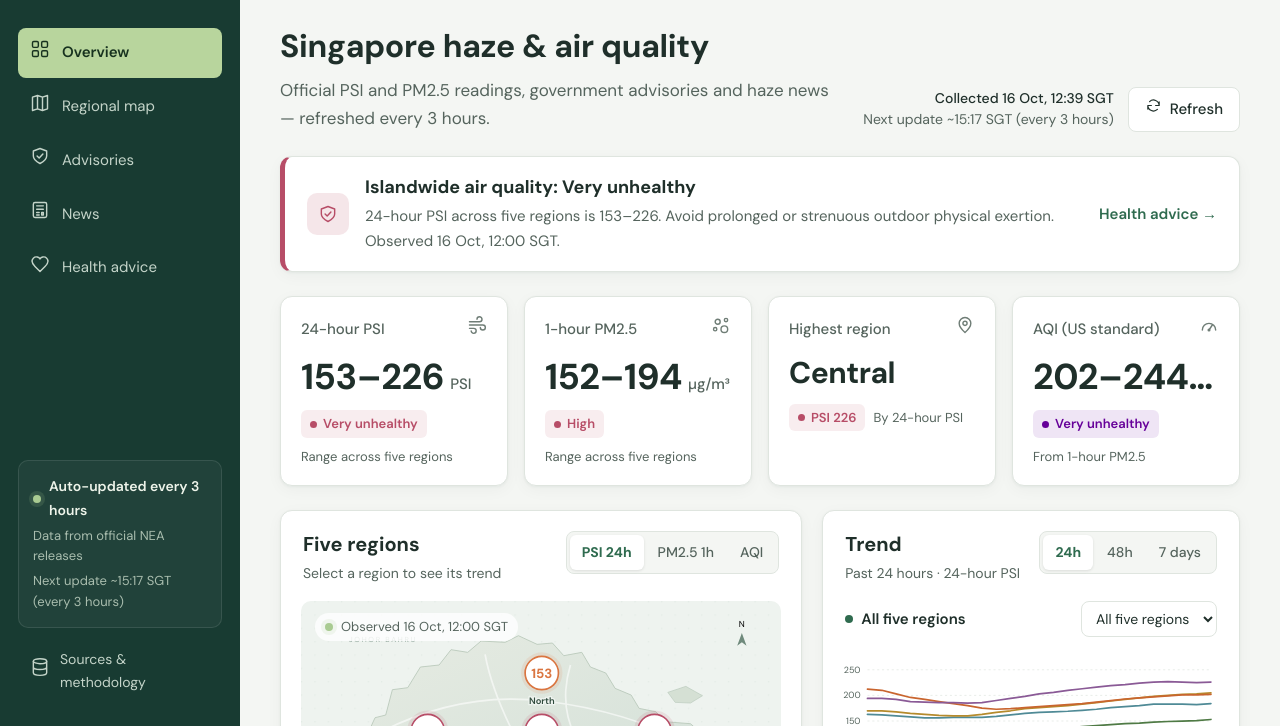
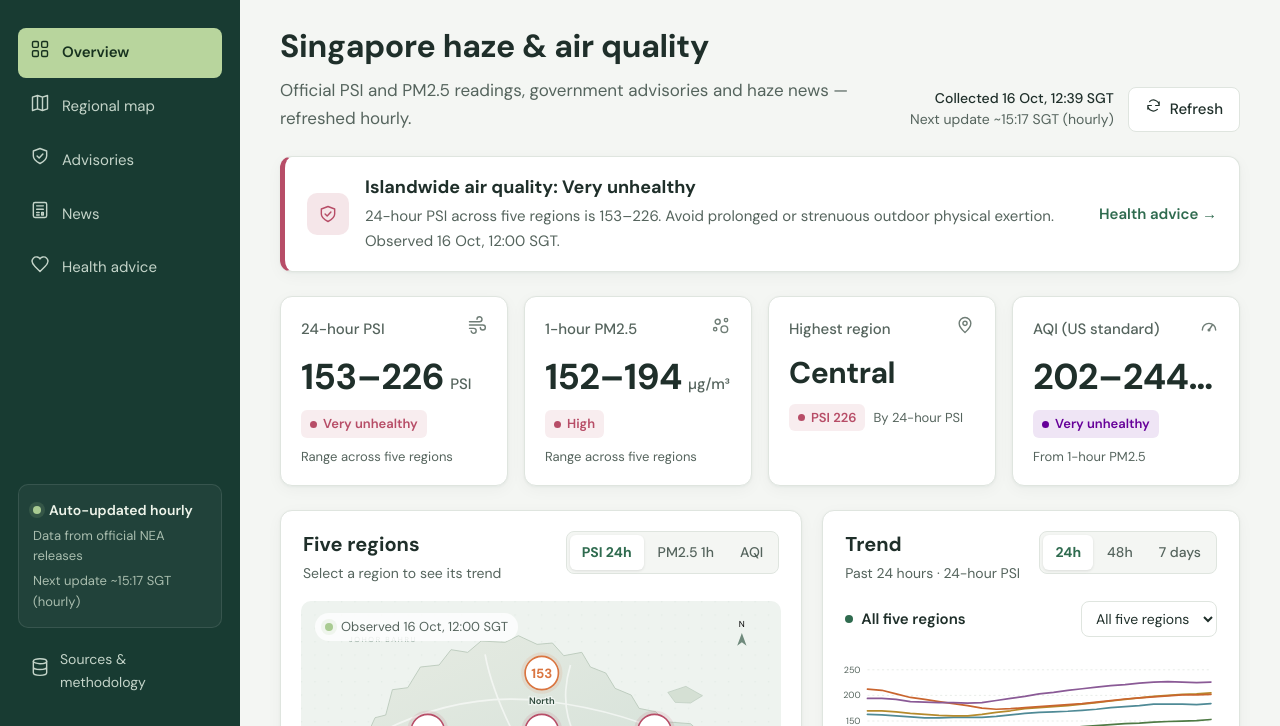
Before and after one commit to SMU-DIGA/singaporehaze2026, a website with bundled scripts: page public/index.html in a window 1280 px wide. Shown: the part 74-800 px from the top of the page. Built offline with nearby package versions, Linux system fonts and the light colour scheme.

Commit message:
feat: refresh haze data hourly instead of every 3 hours
GitHub scheduled workflows are best-effort and can be delayed or dropped;
with a 3-hour cadence a single missed run left the site 6 hours stale.
NEA publishes PSI/PM2.5 hourly, so collect hourly at :17.

Co-Authored-By: Claude Opus 5.5 <noreply@anthropic.com>

```diff
--- a/public/app.js
+++ b/public/app.js
@@ -4,7 +4,7 @@ const $ = s => document.querySelector(s);
 const $$ = s => [...document.querySelectorAll(s)];
 const state = { data: null, metric: 'psi', period: 24, region: 'all', filter: 'all', query: '', limit: 6 };
 const seriesColors = { north: '#4f7a45', south: '#4f8a96', east: '#b58b2d', west: '#c9652f', central: '#8a5a96' };
-// The scheduled GitHub Action commits fresh snapshots here every 3 hours. Reading it directly
+// The scheduled GitHub Action commits fresh snapshots here every hour. Reading it directly
 // means the static site shows new data even before GitHub Pages finishes redeploying.
 const REPO_DATA = 'https://raw.githubusercontent.com/SMU-DIGA/singaporehaze2026/main/public/data/latest.json';
 const icons = {
@@ -213,7 +213,7 @@ $('#load-more').addEventListener('click', () => { state.limit += 6; renderNews()
 $('#audience').addEventListener('change', renderAdvice);
 const observer = new IntersectionObserver(entries => { for (const entry of entries) if (entry.isIntersecting) $$('nav a').forEach(a => a.classList.toggle('active', a.hash === `#${entry.target.id}`)); }, { rootMargin: '-10% 0px -65% 0px' });
 $$('#overview,#distribution,#advisories,#news,#guide').forEach(el => observer.observe(el));
-// New snapshots land every 3 hours; check every 15 minutes while the tab is visible, and on return.
+// New snapshots land every hour; check every 15 minutes while the tab is visible, and on return.
 setInterval(() => { if (document.visibilityState === 'visible') load(); }, 15 * 60 * 1000);
 document.addEventListener('visibilitychange', () => { if (document.visibilityState === 'visible' && state.data?.nextUpdateAt && Date.now() > Date.parse(state.data.nextUpdateAt)) load(); });
 renderStatic();
--- a/public/index.html
+++ b/public/index.html
@@ -4,7 +4,7 @@
   <meta charset="utf-8">
   <meta name="viewport" content="width=device-width,initial-scale=1">
   <meta name="theme-color" content="#183b32">
-  <meta name="description" content="新加坡雾霾观察站 Singapore Haze Watch：五区官方 PSI 与 PM2.5、政府公告和新闻聚合，每三小时更新。Official PSI, PM2.5, advisories and news, updated every 3 hours.">
+  <meta name="description" content="新加坡雾霾观察站 Singapore Haze Watch：五区官方 PSI 与 PM2.5、政府公告和新闻聚合，每小时更新。Official PSI, PM2.5, advisories and news, updated hourly.">
   <title>雾霾观察站 · Singapore Haze Watch</title>
   <link rel="icon" href="favicon.svg" type="image/svg+xml">
   <link rel="stylesheet" href="styles.css">
@@ -22,7 +22,7 @@
       <a href="#guide"><span data-icon="heart"></span><span data-i18n="navGuide">健康建议</span></a>
     </nav>
     <div class="sidebar-bottom">
-      <div class="update-card"><strong><span class="pulse"></span><span data-i18n="updateCardTitle">每 3 小时自动更新</span></strong><small data-i18n="updateCardText">数据来自 NEA 官方发布</small><small id="sidebar-next"></small></div>
+      <div class="update-card"><strong><span class="pulse"></span><span data-i18n="updateCardTitle">每小时自动更新</span></strong><small data-i18n="updateCardText">数据来自 NEA 官方发布</small><small id="sidebar-next"></small></div>
       <button id="sources-button"><span data-icon="database"></span><span data-i18n="sources">数据来源与说明</span></button>
     </div>
   </aside>
@@ -44,7 +44,7 @@
       <section id="overview" class="intro">
         <div>
           <h1 data-i18n="heroTitle">新加坡雾霾与空气质量</h1>
-          <p data-i18n="heroText">官方 PSI 与 PM2.5 读数、政府公告和相关新闻，每 3 小时汇总一次。</p>
+          <p data-i18n="heroText">官方 PSI 与 PM2.5 读数、政府公告和相关新闻，每小时汇总一次。</p>
         </div>
         <div class="refresh-area">
           <div class="update-times"><span id="updated" data-i18n="loading">正在获取空气数据…</span><span id="next-update"></span></div>
--- a/public/locale.mjs
+++ b/public/locale.mjs
@@ -12,18 +12,18 @@ const strings = {
     navAdvisories: '政府公告',
     navNews: '新闻动态',
     navGuide: '健康建议',
-    updateCardTitle: '每 3 小时自动更新',
+    updateCardTitle: '每小时自动更新',
     updateCardText: '数据来自 NEA 官方发布',
     sources: '数据来源与说明',
     languageLabel: '语言 / Language',
     themeLabel: '切换深色模式',
     neaSite: 'NEA 官网',
     heroTitle: '新加坡雾霾与空气质量',
-    heroText: '官方 PSI 与 PM2.5 读数、政府公告和相关新闻，每 3 小时汇总一次。',
+    heroText: '官方 PSI 与 PM2.5 读数、政府公告和相关新闻，每小时汇总一次。',
     loading: '正在获取空气数据…',
     refresh: '刷新',
     collected: '数据采集于 {time}',
-    nextUpdate: '下次更新约 {time}（每 3 小时）',
+    nextUpdate: '下次更新约 {time}（每小时）',
     nextUpdateUnknown: '后台定时采集',
     loadFailed: '数据加载失败',
     alertLoading: '正在读取最新空气质量',
@@ -115,7 +115,7 @@ const strings = {
     close: '关闭',
     dlgData: '官方空气数据来自 data.gov.sg / NEA：北、南、东、西、中五区的 24 小时 PSI 与 1 小时 PM2.5，保留最近 7 天历史。地图仅示意区域位置，不代表街道实际浓度。',
     dlgBands: 'PSI：0–50 良好；51–100 中等；101–200 不健康；201–300 非常不健康；300 以上危险。PM2.5（µg/m³）：0–55 正常；56–150 偏高；151–250 高；251 及以上非常高。',
-    dlgSchedule: '每 3 小时（新加坡时间 00:17、03:17 … 21:17）自动采集空气数据、NEA 公告与新闻，网页打开期间每 15 分钟自动检查新数据。计划任务偶有排队延迟。所有时间均为新加坡时间。',
+    dlgSchedule: '每小时（新加坡时间每小时第 17 分钟）自动采集空气数据、NEA 公告与新闻，网页打开期间每 15 分钟自动检查新数据。计划任务偶有排队延迟。所有时间均为新加坡时间。',
     dlgNews: '新闻来自 CNA 与可信媒体 RSS，仅保留标题与出处并链接原文。健康建议摘自 NEA 指引，请以官方最新指引为准。',
     dlgRuns: '查看自动更新记录',
     statusHead: '本次采集 {time}',
@@ -144,18 +144,18 @@ const strings = {
     navAdvisories: 'Advisories',
     navNews: 'News',
     navGuide: 'Health advice',
-    updateCardTitle: 'Auto-updated every 3 hours',
+    updateCardTitle: 'Auto-updated hourly',
     updateCardText: 'Data from official NEA releases',
     sources: 'Sources & methodology',
     languageLabel: 'Language / 语言',
     themeLabel: 'Toggle dark mode',
     neaSite: 'NEA website',
     heroTitle: 'Singapore haze & air quality',
-    heroText: 'Official PSI and PM2.5 readings, government advisories and haze news — refreshed every 3 hours.',
+    heroText: 'Official PSI and PM2.5 readings, government advisories and haze news — refreshed hourly.',
     loading: 'Loading air quality data…',
     refresh: 'Refresh',
     collected: 'Collected {time}',
-    nextUpdate: 'Next update ~{time} (every 3 hours)',
+    nextUpdate: 'Next update ~{time} (hourly)',
     nextUpdateUnknown: 'Scheduled collection',
     loadFailed: 'Data could not be loaded',
     alertLoading: 'Loading the latest air quality',
@@ -247,7 +247,7 @@ const strings = {
     close: 'Close',
     dlgData: 'Official air quality data comes from data.gov.sg / NEA: 24-hour PSI and 1-hour PM2.5 for the north, south, east, west and central regions, with 7 days of history. The map shows approximate region positions, not street-level concentrations.',
     dlgBands: 'PSI: 0–50 Good; 51–100 Moderate; 101–200 Unhealthy; 201–300 Very unhealthy; above 300 Hazardous. PM2.5 (µg/m³): 0–55 Normal; 56–150 Elevated; 151–250 High; 251+ Very high.',
-    dlgSchedule: 'Air readings, NEA advisories and news are collected every 3 hours (00:17, 03:17 … 21:17 Singapore time). While the page is open it checks for new data every 15 minutes. Scheduled jobs may occasionally be delayed. All times are Singapore time.',
+    dlgSchedule: 'Air readings, NEA advisories and news are collected hourly (at :17 past each hour, Singapore time). While the page is open it checks for new data every 15 minutes. Scheduled jobs may occasionally be delayed. All times are Singapore time.',
     dlgNews: 'News comes from CNA and trusted publisher RSS feeds; only headlines and sources are shown, linking to the original. Health advice summarises NEA guidance — refer to NEA for the latest.',
     dlgRuns: 'View update history',
     statusHead: 'Collected {time}',
```
Also changed, not shown: .github/workflows/update.yml, README.md, 1 other file.
